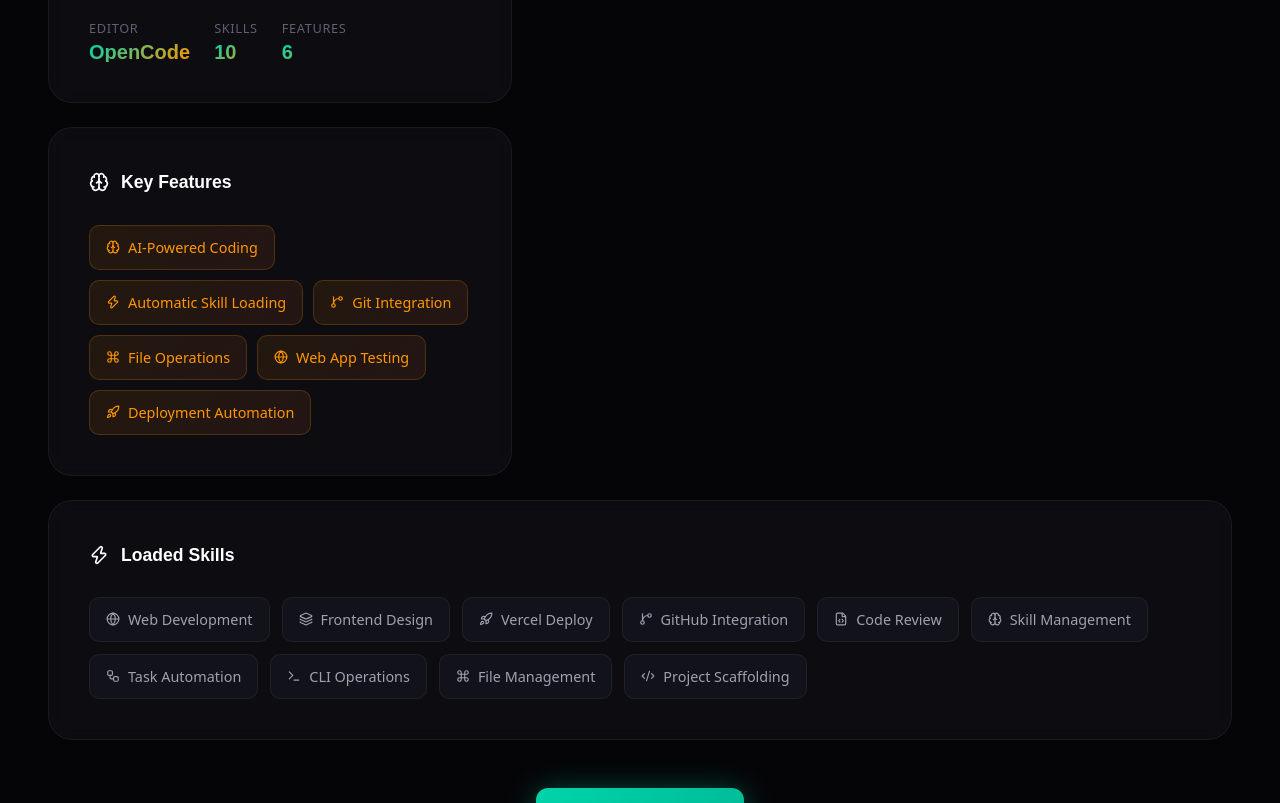
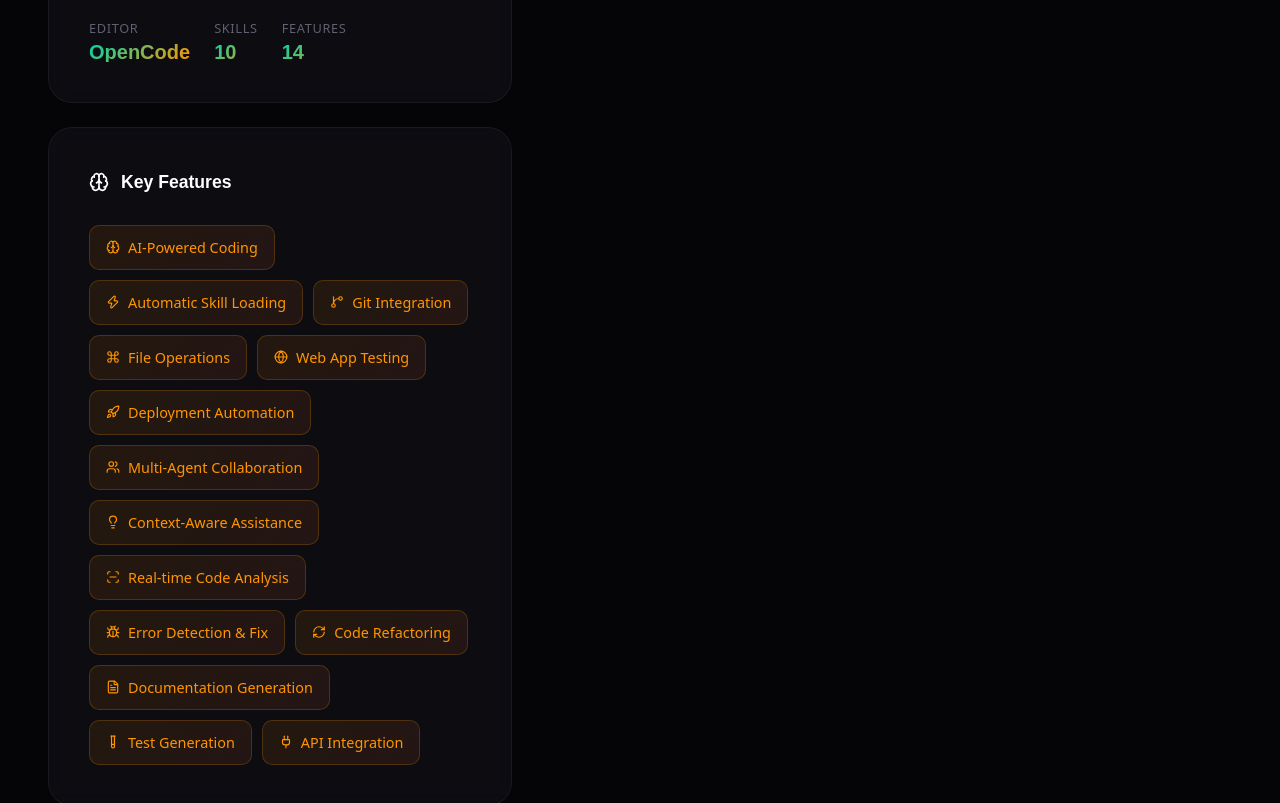
Before and after one commit to ItsTheLastCookie/portfolio-v2, a React (Vite) app: page / in a window 1280 px wide. Shown: the part 7360-8163 px from the top of the page. Built offline with nearby package versions, Linux system fonts and the light colour scheme; a web font is replaced by a local one.

Commit message:
Add more features to Key Features (14 total), make card longer with min-height, add new icons

```diff
--- a/src/App.css
+++ b/src/App.css
@@ -1764,12 +1764,14 @@
 
 .opencode-features-card-v3 {
   flex: 1;
+  min-height: 320px;
 }
 
 .opencode-features-card-v3 .opencode-features-grid {
   display: flex;
   flex-wrap: wrap;
   gap: 10px;
+  align-content: flex-start;
 }
 
 @media (max-width: 1024px) {
--- a/src/components/OpenCodeSetup.tsx
+++ b/src/components/OpenCodeSetup.tsx
@@ -1,5 +1,5 @@
 import { motion } from 'framer-motion';
-import { Cpu, Zap, Terminal, Code2, Rocket, Brain, GitBranch, Globe, Layers, Workflow, Command, FileCode } from 'lucide-react';
+import { Cpu, Zap, Terminal, Code2, Rocket, Brain, GitBranch, Globe, Layers, Workflow, Command, FileCode, Users, Lightbulb, ScanLine, Bug, RefreshCw, FileText, TestTube, Plug } from 'lucide-react';
 import { openCodeConfig } from '../data/projects';
 
 const skillIcons: Record<string, React.ElementType> = {
@@ -22,6 +22,14 @@
   'File Operations': Command,
   'Web App Testing': Globe,
   'Deployment Automation': Rocket,
+  'Multi-Agent Collaboration': Users,
+  'Context-Aware Assistance': Lightbulb,
+  'Real-time Code Analysis': ScanLine,
+  'Error Detection & Fix': Bug,
+  'Code Refactoring': RefreshCw,
+  'Documentation Generation': FileText,
+  'Test Generation': TestTube,
+  'API Integration': Plug,
 };
 
 export function OpenCodeSetup() {
--- a/src/data/projects.ts
+++ b/src/data/projects.ts
@@ -216,6 +216,14 @@
     'Git Integration',
     'File Operations',
     'Web App Testing',
-    'Deployment Automation'
+    'Deployment Automation',
+    'Multi-Agent Collaboration',
+    'Context-Aware Assistance',
+    'Real-time Code Analysis',
+    'Error Detection & Fix',
+    'Code Refactoring',
+    'Documentation Generation',
+    'Test Generation',
+    'API Integration'
   ]
 };
```
